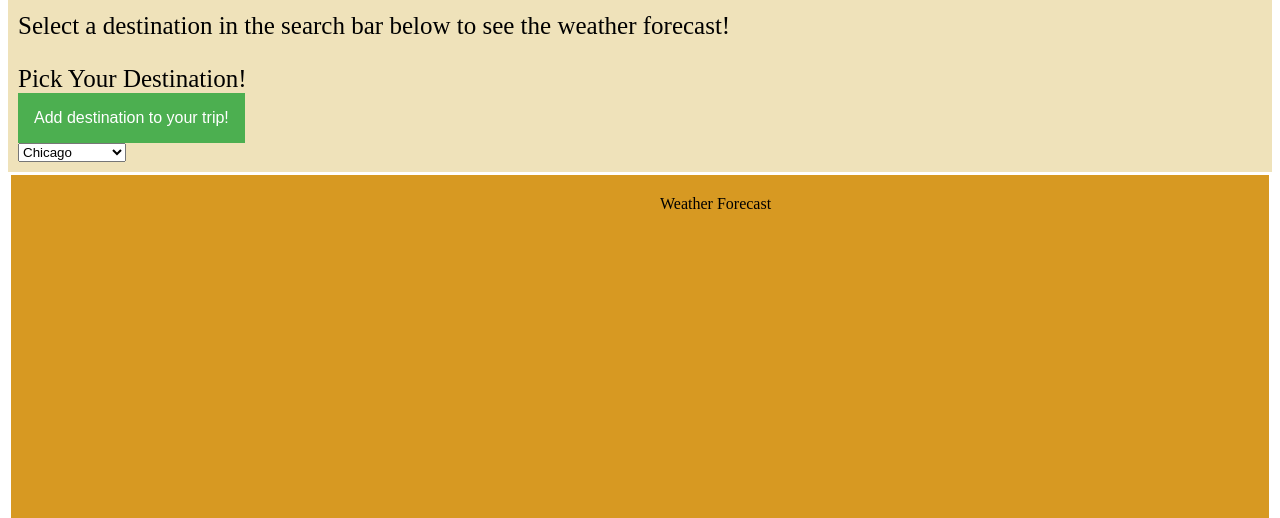
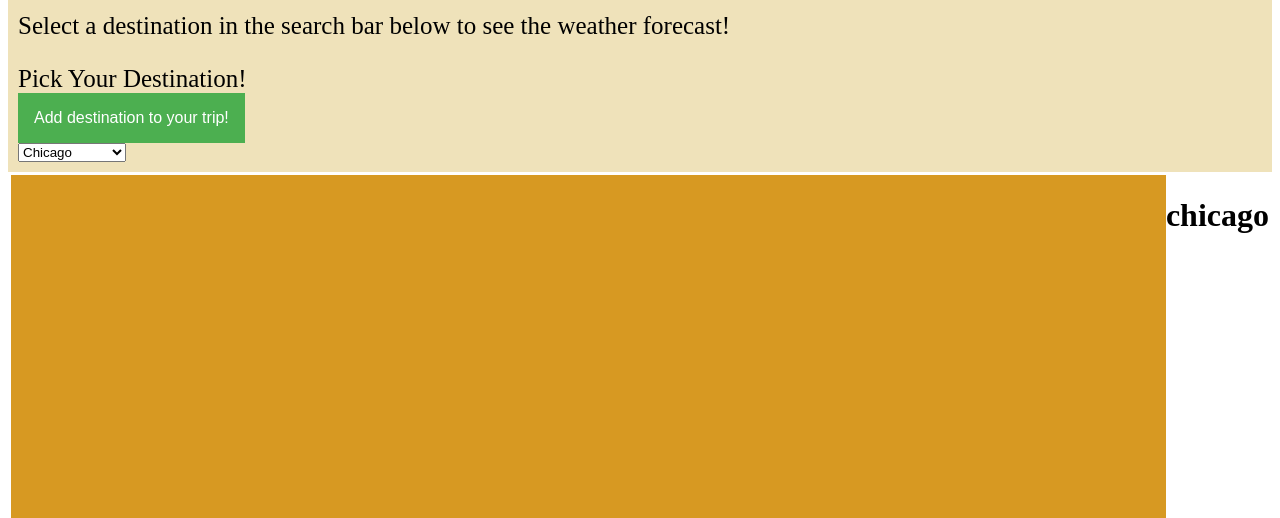
Before and after one commit to SCCroix/team8-project1, a plain HTML site: page index.html in a window 1280 px wide. Both pictures are taken after a click on the button "Add destination to your trip!". Shown: the part 703-1221 px from the top of the page. Drawn offline with Linux system fonts and the light colour scheme; some packages are replaced by stand-ins of ours.

Commit message:
add functionality to add to list

```diff
--- a/assets/script.js
+++ b/assets/script.js
@@ -1,4 +1,5 @@
 var map;
+
 
 function initMap() {
   map = new google.maps.Map(document.getElementById('map'), {
@@ -7,9 +8,16 @@ function initMap() {
   });
 }
 
+
+// Add location selected to the list.
+
 const addLocationButton = document.getElementById("dropbtn");
 addLocationButton.addEventListener("click", addLocationToList)
 
 function addLocationToList() {
-  console.log(document.getElementById("destination"))
+  let location = document.getElementById("destination").value;
+  let newitem = document.createElement("h1");
+  newitem.innerText = location;
+  document.getElementById("locationList").appendChild(newitem);
+
 }
--- a/index.html
+++ b/index.html
@@ -63,13 +63,13 @@
     </div>
 
     <!-- Use this for Map and Weather APIs -->
-    <div class="wrapper">
+    <div class="wrapper" id="locationList">
         <div class="box">
-            <div id="map" class="map"></div>
+
         </div>
 
         <div class="box">
-            <div class="weather">Weather Forecast</div>
+
         </div>
     </div>
 
```
